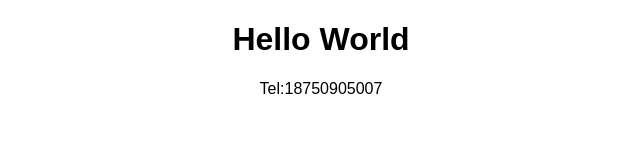
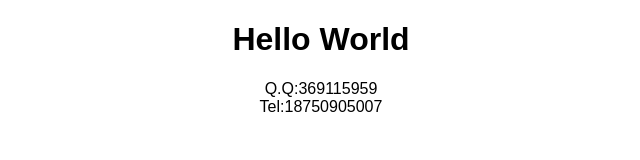
Before and after one commit to yanxiyang/yanxiyang.github.io, a plain HTML site: page index.html in a window 1280 px wide. Shown: the whole page, without its empty margins (319-959 px from the left). Drawn offline with Linux system fonts and the light colour scheme.

Commit message:
Update index.html

```diff
--- a/index.html
+++ b/index.html
@@ -8,6 +8,7 @@
   </head>
   <body>
 <center><h1>Hello World</h1></center>
+<center>Q.Q:369115959</center>
 <center>Tel:18750905007</center>
 
   </body>
```
